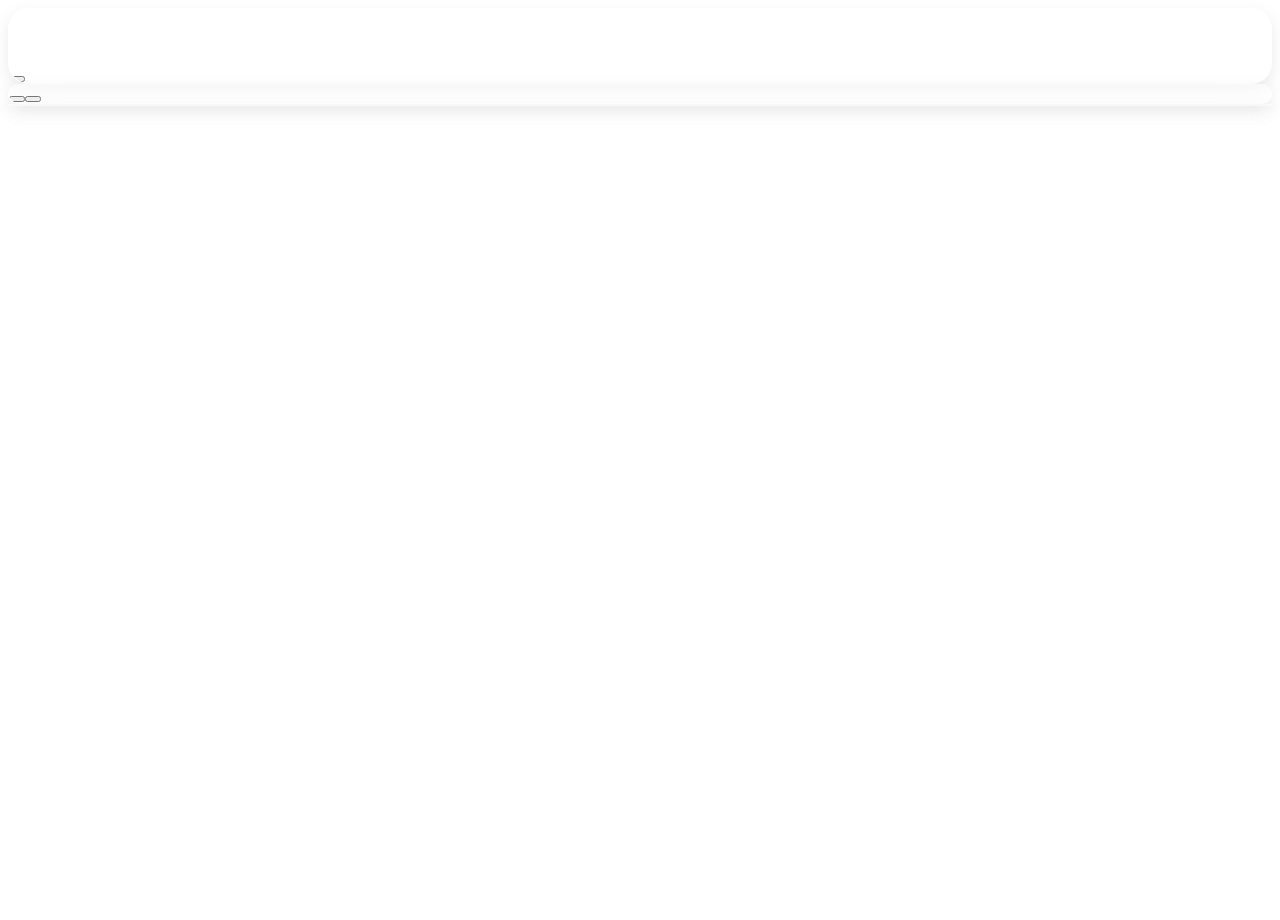
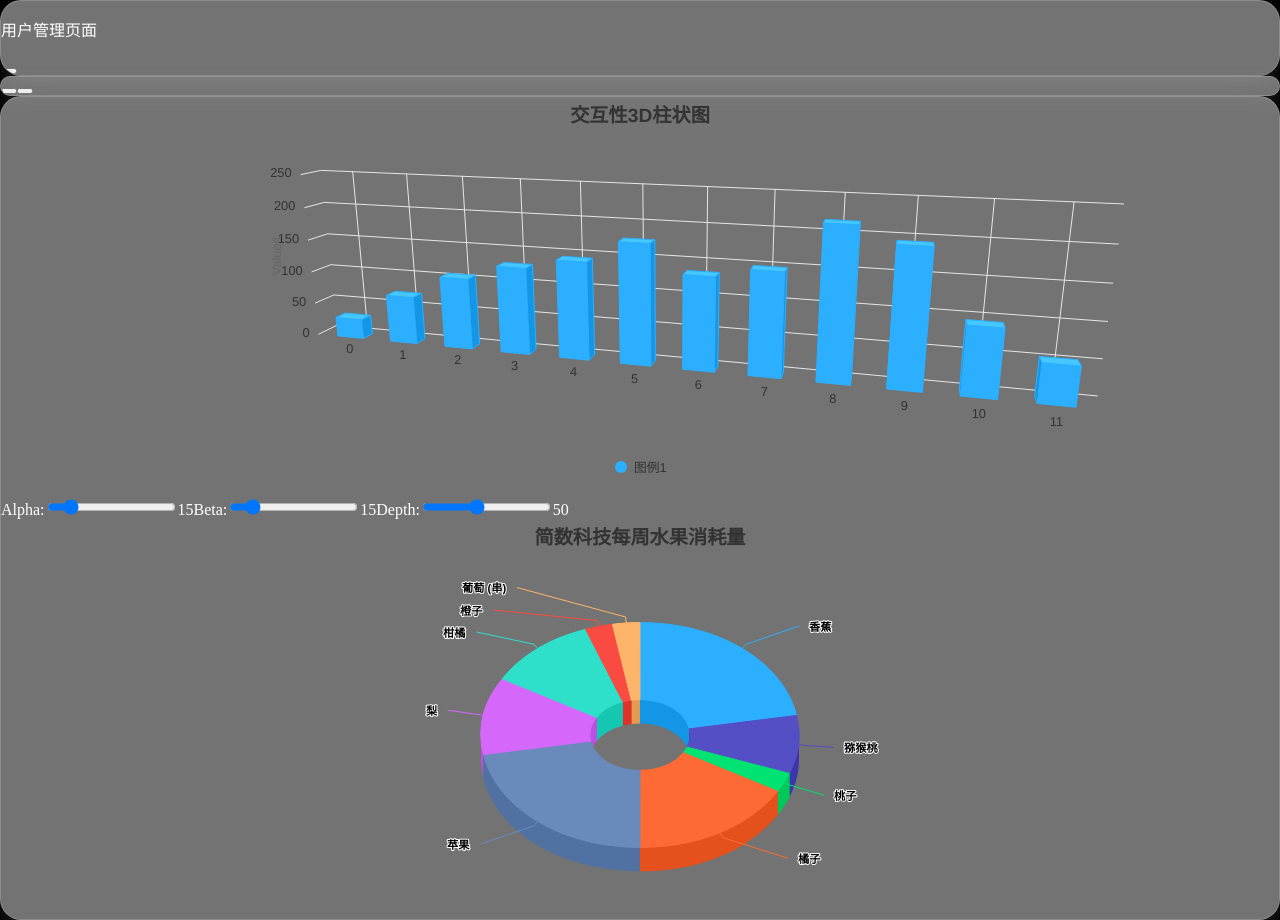
Before and after one commit to ileostar/three-wheel-frontend, a React (Vite) app: page / in a window 1280 px wide. Both pictures are taken after a click on the button 33 px from the left and 99 px from the top of the page. Before the commit the page ends 800 px from the top, so only its background shows below. Built offline with nearby package versions, Linux system fonts and the light colour scheme; the HTML template or start-up script is replaced by a standard one.

Commit message:
:art: add 3d chart

```diff
--- a/src/App.tsx
+++ b/src/App.tsx
@@ -1,22 +1,23 @@
 import { Suspense } from 'react'
 import { BrowserRouter as Router } from 'react-router-dom'
 import Footer from './components/Footer'
+import Loading from './components/Loading'
 import routes from '~react-pages'
 
 export default function App() {
   return (
-    <main className="Index flex justify-between items-center flex-col font-sans w-screen h-screen text-center text-gray-700 dark:text-gray-200 box-border">
+    <main className="Index flex justify-between items-center flex-col-reverse font-sans w-screen h-screen text-center text-gray-700 dark:text-gray-200 box-border">
+      <Footer />
         <Router>
           <Routes />
         </Router>
-        <Footer />
     </main>
   )
 }
 
 function Routes() {
   return (
-    <Suspense fallback={<p>Loading...</p>}>
+    <Suspense fallback={<Loading></Loading>}>
       {useRoutes(routes)}
     </Suspense>
   )
--- a/src/components/BasicTable.tsx
+++ b/src/components/BasicTable.tsx
@@ -3,6 +3,7 @@ import { Table } from 'antd'
 import type { ColumnsType, TableProps } from 'antd/es/table'
 
 interface DataType {
+  key: number
   stuName: string
   stuNum: number
   sex: string
@@ -43,6 +44,7 @@ const columns: ColumnsType<DataType> = [
 
 const data: DataType[] = [
   {
+    key: 1,
     stuName: '张三',
     stuNum: 123,
     sex: '男',
@@ -50,6 +52,7 @@ const data: DataType[] = [
     grade: 2022,
   },
   {
+    key: 2,
     stuName: '张三',
     stuNum: 123,
     sex: '男',
@@ -57,6 +60,7 @@ const data: DataType[] = [
     grade: 2022,
   },
   {
+    key: 3,
     stuName: '张三',
     stuNum: 123,
     sex: '男',
@@ -64,6 +68,7 @@ const data: DataType[] = [
     grade: 2022,
   },
   {
+    key: 4,
     stuName: '张三',
     stuNum: 123,
     sex: '男',
@@ -71,6 +76,7 @@ const data: DataType[] = [
     grade: 2022,
   },
   {
+    key: 5,
     stuName: '张三',
     stuNum: 123,
     sex: '男',
@@ -78,6 +84,7 @@ const data: DataType[] = [
     grade: 2022,
   },
   {
+    key: 6,
     stuName: '张三',
     stuNum: 123,
     sex: '男',
@@ -96,6 +103,5 @@ export default function Footer() {
         <Table className="h-full overflow-hidden" size="small" columns={columns} dataSource={data} onChange={onChange} bordered
     title={() => '学生信息列表'} />
     </div>
-
   )
 }
--- a/src/components/Footer.tsx
+++ b/src/components/Footer.tsx
@@ -1,3 +1,7 @@
+import { Popover, QRCode } from 'antd'
+
+const src = 'http://weixin.qq.com/r/xhPUzCLEbH8TrWav90bU'
+
 export default function Footer() {
   return (
     <nav className="text-xl mt-4 inline-flex gap-3">
@@ -15,6 +19,14 @@ export default function Footer() {
         target="_blank"
         title="MyPage"
       />
+      <Popover overlayInnerStyle={{ padding: 0 }} content={<QRCode value={src} bordered={false} />}>
+      <a
+        className="icon-btn i-carbon-logo-wechat"
+        rel="noreferrer"
+        target="_blank"
+        title="微信公众号"
+      />
+      </Popover>
       <a
         className="icon-btn i-carbon-earth-filled"
         rel="noreferrer"
--- /dev/null
+++ b/src/components/Loading.tsx
@@ -0,0 +1,10 @@
+import '~/styles/loading.css'
+
+export default function Loading() {
+  return (
+    <div className = "centered">
+      <div className = "blob-1"></div>
+      <div className = "blob-2"></div>
+    </div>
+  )
+}
--- /dev/null
+++ b/src/components/MyChart.tsx
@@ -0,0 +1,95 @@
+// eslint-disable-next-line @typescript-eslint/ban-ts-comment
+// @ts-nocheck
+import React, { useEffect } from 'react'
+import Highcharts from 'highcharts'
+import Highcharts3D from 'highcharts/highcharts-3d'
+import HCMore from 'highcharts/highcharts-more'
+
+Highcharts3D(Highcharts)
+HCMore(Highcharts)
+
+const MyChartComponent = () => {
+  useEffect(() => {
+    const chart = new Highcharts.Chart({
+      chart: {
+        renderTo: 'container',
+        type: 'column',
+        plotBackgroundColor: 'transparent',
+        plotBorderColor: 'transparent',
+        backgroundColor: 'transparent',
+        options3d: {
+          enabled: true,
+          alpha: 15,
+          beta: 15,
+          depth: 50,
+          viewDistance: 25,
+        },
+      },
+      title: {
+        text: '交互性3D柱状图',
+      },
+      credits: {
+        enabled: false,
+      },
+      plotOptions: {
+        column: {
+          depth: 25,
+        },
+      },
+      series: [{
+        name: '图例1',
+        data: [29.9, 71.5, 106.4, 129.2, 144.0, 176.0, 135.6, 148.5, 216.4, 194.1, 95.6, 54.4],
+      }],
+    })
+
+    // Update the DOM with current angle information
+    const alphaValue = document.getElementById('alpha-value')
+    const betaValue = document.getElementById('beta-value')
+    const depthValue = document.getElementById('depth-value')
+
+    function showValues() {
+      alphaValue.innerHTML = chart.options.chart.options3d.alpha
+      betaValue.innerHTML = chart.options.chart.options3d.beta
+      depthValue.innerHTML = chart.options.chart.options3d.depth
+    }
+
+    // Listen to slider changes and update the chart
+    const sliders = document.querySelectorAll('#sliders input')
+    sliders.forEach((slider) => {
+      slider.addEventListener('input', function () {
+        if (chart && chart.options && chart.options.chart) {
+          chart.options.chart.options3d[this.id] = parseFloat(this.value)
+          showValues()
+          chart.redraw(false)
+        }
+      })
+    })
+
+    showValues()
+
+    return () => {
+      chart.destroy()
+    }
+  }, [])
+
+  return (
+    <div>
+      <div id="container" />
+      <div id="sliders" className="flex p-2 justify-between items-center text-gray-700 mt-2 gap-1">
+        <label htmlFor="alpha" className="text-3">Alpha:</label>
+        <input type="range" id="alpha" min="10" max="45" step="1" defaultValue="15" />
+        <span id="alpha-value" className="w-3 text-3" />
+
+        <label htmlFor="beta" className="text-3">Beta:</label>
+        <input type="range" id="beta" min="10" max="45" step="1" defaultValue="15" />
+        <span id="beta-value" className="w-3 text-3" />
+
+        <label htmlFor="depth" className="text-3">Depth:</label>
+        <input type="range" id="depth" min="15" max="99" step="1" defaultValue="50" />
+        <span id="depth-value" className="w-3 text-3" />
+      </div>
+    </div>
+  )
+}
+
+export default MyChartComponent
--- /dev/null
+++ b/src/components/PieChart.tsx
@@ -0,0 +1,56 @@
+import Highcharts from 'highcharts'
+import HighchartsReact from 'highcharts-react-official'
+import highcharts3d from 'highcharts/highcharts-3d'
+
+highcharts3d(Highcharts)
+
+const options = {
+  chart: {
+    type: 'pie',
+    renderTo: 'container',
+    plotBackgroundColor: 'transparent',
+    plotBorderColor: 'transparent',
+    backgroundColor: 'transparent',
+    options3d: {
+      enabled: true,
+      alpha: 45,
+    },
+  },
+  title: {
+    text: '简数科技每周水果消耗量',
+  },
+  credits: {
+    enabled: false,
+  },
+  plotOptions: {
+    pie: {
+      innerSize: 100,
+      depth: 45,
+    },
+  },
+  series: [{
+    name: '货物金额',
+    data: [
+      ['香蕉', 8],
+      ['猕猴桃', 3],
+      ['桃子', 1],
+      ['橘子', 6],
+      ['苹果', 8],
+      ['梨', 4],
+      ['柑橘', 4],
+      ['橙子', 1],
+      ['葡萄 (串)', 1],
+    ],
+  }],
+}
+
+export default function PieChart() {
+  return (
+    <div id="container" className="flex p-2 w-full h-full items-center justify-center text-gray-700 mt-2 gap-1">
+      <HighchartsReact
+        highcharts={Highcharts}
+        options={options}
+      />
+    </div>
+  )
+}
--- a/src/components/VisualData.tsx
+++ b/src/components/VisualData.tsx
@@ -1,8 +1,15 @@
+import MyChartComponent from './MyChart'
+import PieChart from './PieChart'
+
 export default function Footer() {
   return (
     <div className="flex justify-center overflow-hidden flex-between h-full w-full p-8 gap-8">
-      <div className="flex-1 rd-5 visualBox"></div>
-      <div className="flex-1 rd-5 visualBox"></div>
+      <div className="flex-1 flex rd-5 p-4 justify-center items-center visualBox">
+        <MyChartComponent />
+      </div>
+      <div className="flex-1 rd-5 visualBox">
+        <PieChart />
+      </div>
     </div>
   )
 }
--- a/src/pages/index.tsx
+++ b/src/pages/index.tsx
@@ -21,7 +21,7 @@ export default function Index() {
   }
 
   return (
-    <div className="box-border flex justify-between items-center flex-col w-screen h-screen overflow-hidden px-10">
+    <div className="box-border flex justify-between items-center flex-col w-screen h-screen overflow-hidden px-8">
       <div className="box-border w-fullrd-8 mb-5 text-5 font-400 w-full h-15">
         <div className="flex justify-between px-5 rd-5 h-15 bg-white-100/60 text-start border-white-100/50 border-1 g-glossy">
           <div className="flex items-center h-15">
@@ -35,8 +35,8 @@ export default function Index() {
       </div>
       <div className="box-border w-full h-full flex-1">
         <div className=" overflow-hidden box-border flex items-center justify-center flex-between w-full h-full">
-          <div className="box-border rd-5 mr-5 bg-white-100/60 w-23 h-full flex justify-start items-center flex-col p-5 box-border border-2 border-white-100/50 g-glossy">
-            <button className={`h-12 w-12 i-streamline-emojis-confetti-ball icon-btn icon-btn ${clickBtn(0)}`}
+          <div className="box-border rd-5 mr-5 bg-white-100/60 w-20 h-full flex justify-start items-center flex-col p-5 box-border border-2 border-white-100/50 g-glossy">
+            <button className={`h-12 w-12 i-streamline-emojis-clipboard icon-btn icon-btn ${clickBtn(0)}`}
               onClick={() => handleClick(0)} title="基础表格"/>
             <button className={`h-12 w-12 mt-4 i-streamline-emojis-bar-chart icon-btn ${clickBtn(1)}`}
               onClick={() => handleClick(1)} title="可视化数据"/>
--- /dev/null
+++ b/src/styles/loading.css
@@ -0,0 +1,41 @@
+html,body{
+	background:#000;
+	margin:0;
+}
+.centered{
+	width:400px;
+	height:400px;
+	position:absolute;
+	top:50%;
+	left:50%;
+	transform:translate(-50%,-50%);
+	filter: blur(10px) contrast(20);
+}
+.blob-1,.blob-2{
+	width:70px;
+	height:70px;
+	position:absolute;
+	background:#fff;
+	border-radius:50%;
+	top:50%;left:50%;
+	transform:translate(-50%,-50%);
+}
+.blob-1{
+	left:20%;
+	animation:osc-l 2.5s ease infinite;
+}
+.blob-2{
+	left:80%;
+	animation:osc-r 2.5s ease infinite;
+	background:#0ff;
+}
+@keyframes osc-l{
+	0%{left:20%;}
+	50%{left:50%;}
+	100%{left:20%;}
+}
+@keyframes osc-r{
+	0%{left:80%;}
+	50%{left:50%;}
+	100%{left:80%;}
+}
--- a/src/styles/main.css
+++ b/src/styles/main.css
@@ -17,5 +17,11 @@ html.dark {
 .Index {
   background: radial-gradient(80.99% 100% at 50% 0%, #00FF0A 0%, #36008E 100%), radial-gradient(50% 123.47% at 50% 50%, #EFE7C8 0%, #36008E 100%), linear-gradient(301.28deg, #FF006B 0%, #48DD9E 100%), linear-gradient(294.84deg, #5A60E4 0%, #D30000 100%), linear-gradient(52.29deg, #000000 0%, #00FF85 100%), radial-gradient(100% 138.69% at 100% 0%, #0007A5 0%, #FF7A00 100%), radial-gradient(70.41% 100% at 50% 0%, #D5B300 0%, #2200AA 100%);
 background-blend-mode: screen, screen, lighten, overlay, lighten, difference, normal;
-  padding: 1.75rem;
+  padding: 1rem;
 }
+
+.XBox {
+  border-radius: 50px;
+  box-shadow:  10px 10px 20px #bebebe,
+              -10px -10px 20px #ffffff;
+}
--- a/tsconfig.json
+++ b/tsconfig.json
@@ -23,5 +23,5 @@
     }
   },
   "include": ["src/**/*","src/**/*.tsx","src/**/*.d.ts","vite.config.ts", "./auto-imports.d.ts"],
-  "exclude": ["dist", "node_modules"]
+  "exclude": ["dist", "node_modules", "src/components/MyChart.tsx"]
 }
```
